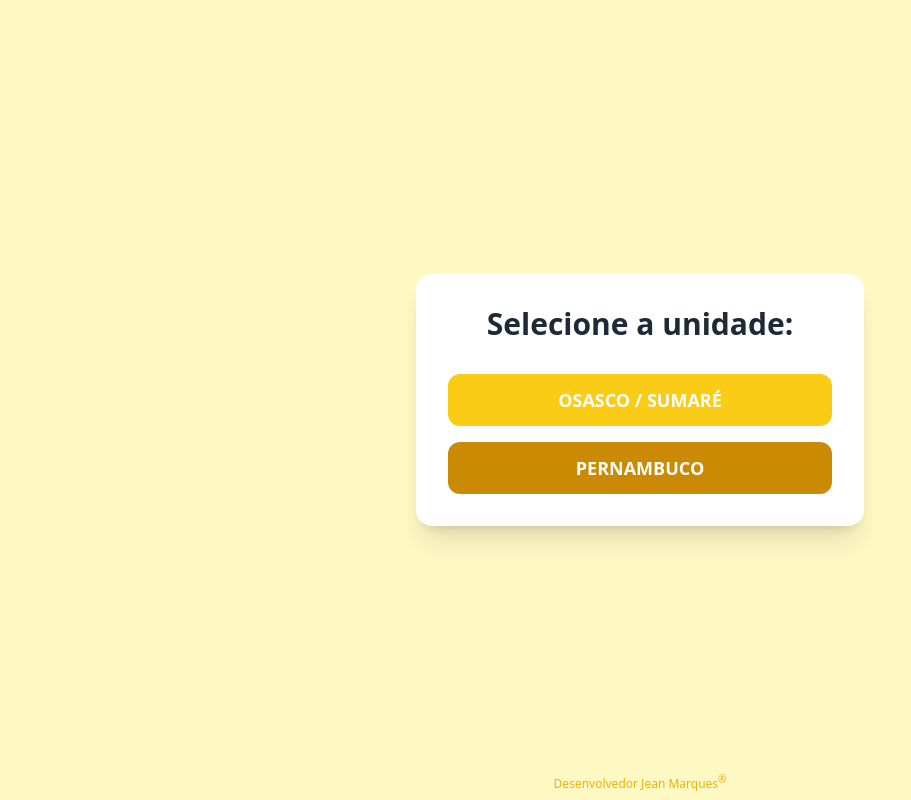
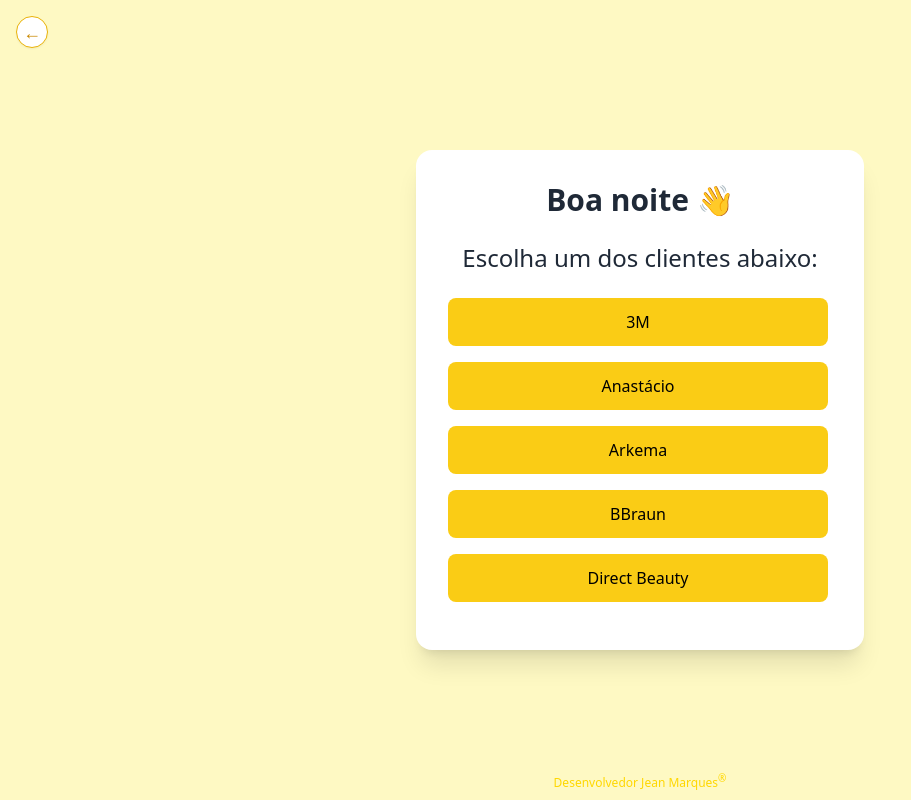
Before and after one commit to jeanmm03/nataraFispqs, a plain HTML site: page home.html in a window 1280 px wide. Shown: the whole page, without its empty margins (0-911 px from the left). Drawn offline with nearby package versions, Linux system fonts and the light colour scheme.

Commit message:
Enhance home.html with custom scrollbar and layout
Added custom scrollbar styles and updated the layout for client selection.

```diff
--- a/home.html
+++ b/home.html
@@ -5,31 +5,105 @@
   <meta name="viewport" content="width=device-width, initial-scale=1" />
   <title>DE SANTA - FISPQS DOS CLIENTES</title>
   <script src="https://cdn.tailwindcss.com"></script>
+
+  <style>
+    /* ===== Scrollbar global ===== */
+    ::-webkit-scrollbar {
+      width: 10px;
+      height: 10px;
+    }
+    ::-webkit-scrollbar-track {
+      background: #fff9c4;   /* amarelo bem claro */
+    }
+    ::-webkit-scrollbar-thumb {
+      background: #facc15;   /* amarelo vivo (Tailwind yellow-400) */
+      border-radius: 10px;
+    }
+    ::-webkit-scrollbar-thumb:hover {
+      background: #eab308;   /* amarelo mais escuro (Tailwind yellow-500) */
+    }
+
+    /* ===== Scrollbar só dentro do modal de arquivos ===== */
+    #arquivosContainer::-webkit-scrollbar {
+      width: 8px;
+    }
+    #arquivosContainer::-webkit-scrollbar-thumb {
+      background: #facc15;
+      border-radius: 8px;
+    }
+    #arquivosContainer::-webkit-scrollbar-thumb:hover {
+      background: #eab308;
+    }
+  </style>
+
 </head>
-
 <body class="flex items-center justify-center min-h-screen bg-yellow-100 px-4">
   <div class="bg-white p-8 rounded-2xl shadow-xl w-full max-w-md text-center">
-    <h1 class="text-3xl font-bold text-gray-800 mb-8">Selecione a unidade:</h1>
+    <h2 id="greeting" class="text-3xl font-semibold text-gray-800 mb-6"></h2>
+    <h1 class="text-2xl text-gray-800 mb-6">Escolha um dos clientes abaixo:</h1>
 
-    <div class="flex flex-col gap-4">
-      <button
-        onclick="window.location.href='index.html'"
-        class="w-full py-3 text-lg font-semibold bg-yellow-400 hover:bg-yellow-500 text-white rounded-xl transition">
-        OSASCO / SUMARÉ
-      </button>
 
-      <button
-        onclick="window.location.href='index2.html'"
-        class="w-full py-3 text-lg font-semibold bg-yellow-600 hover:bg-yellow-700 text-white rounded-xl transition">
-        PERNAMBUCO
-      </button>
+<button onclick="window.location.href='home.html'"
+  class="absolute left-4 top-4 w-8 h-8 flex items-center justify-center
+         bg-white border border-yellow-500 rounded-full shadow-sm
+         text-yellow-600 text-lg font-bold hover:bg-yellow-200 transition">
+  ←
+</button>
+
+
+
+    <!-- Lista de clientes -->
+    <div id="clientesContainer" class="flex flex-col gap-4 max-h-80 overflow-y-auto pr-1"></div>
+  </div>
+
+  <!-- Modal Cliente -->
+  <div id="modal" class="hidden fixed inset-0 flex items-center justify-center bg-black/60 z-50">
+    <div class="bg-white rounded-xl shadow-lg p-6 w-11/12 max-w-lg max-h-[80vh] overflow-y-auto">
+      <div class="flex justify-between items-center mb-4">
+        <h3 id="clienteNome" class="text-lg font-semibold"></h3>
+        <button onclick="fecharModal()" aria-label="Fechar"
+        class="text-red-500 text-xl font-bold px-3 py-1 rounded-full transition">✖</button>
+
+      </div>
+
+      <!-- Busca -->
+      <input id="searchInput" type="text" placeholder="Buscar arquivo..."
+        class="w-full border rounded-lg px-3 py-2 mb-3"
+        oninput="debounce(atualizarArquivos, 300)()" />
+
+      <!-- Lista arquivos -->
+      <div id="arquivosContainer" class="space-y-2"></div>
     </div>
   </div>
 
-<footer class="fixed bottom-0 left-0 w-full text-center text-xs text-yellow-500 py-2">
-  <a href="mailto:jean.marques@desantalog.com.br" class="no-underline text-yellow-500">
+<!-- Modal PDF em tela cheia -->
+<div id="pdfModal" class="hidden fixed inset-0 z-50 bg-black">
+  <button onclick="fecharPDFModal()"
+    class="absolute top-4 right-4 w-12 h-12 bg-red-500 hover:bg-red-600 text-white text-2xl rounded-lg shadow z-50">
+    X
+  </button>
+  <iframe id="pdfFrame" class="w-full h-full border-0"></iframe>
+</div>
+
+
+  <script src="data.js"></script>
+  <script src="app.js"></script>
+
+<footer style="
+  position: fixed;
+  bottom: 0;
+  left: 0;
+  width: 100%;
+  text-align: center;
+  font-size: 12px;
+  color: #FFD700; /* amarelo */
+  background: transparent;
+  padding: 8px 0;
+">
+  <a href="mailto:jean.marques@desantalog.com.br" style="text-decoration: none; color: #FFD700;">
     Desenvolvedor Jean Marques<span style="font-size:10px; vertical-align:super;">®</span>
   </a>
 </footer>
+
 </body>
 </html>
```
